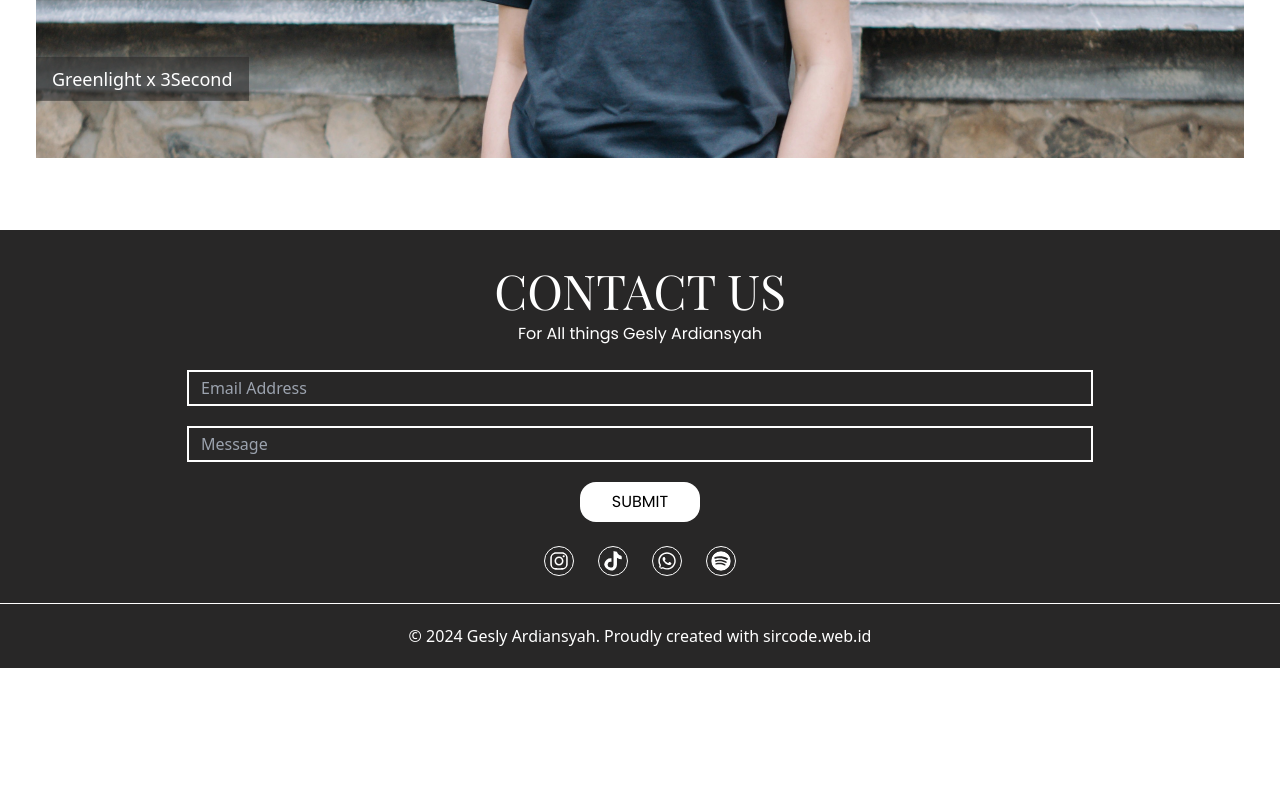
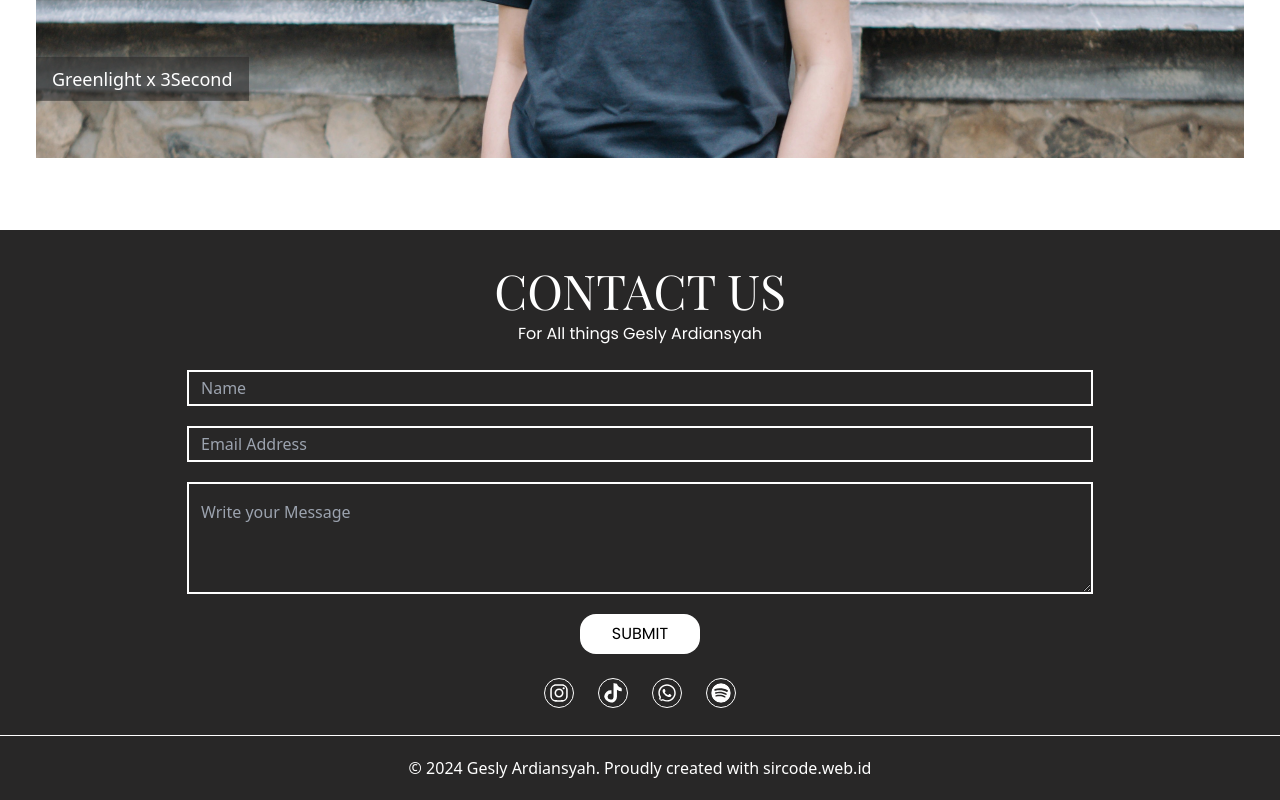
Before and after one commit to rifkyaa/gesly-ardiansyah, a Next.js app: page /projects in a window 1280 px wide. Shown: the part 4447-5247 px from the top of the page. Before the commit the page ends 5115 px from the top, so only its background shows below. Built offline with nearby package versions, Linux system fonts and the light colour scheme; a web font is replaced by a local one.

Commit message:
add Fitur(emailjs)

```diff
--- a/package.json
+++ b/package.json
@@ -6,10 +6,11 @@
     "dev": "next dev --turbopack",
     "build": "next build",
     "start": "next start",
-    "export":"next export",
+    "export": "next export",
     "lint": "next lint"
   },
   "dependencies": {
+    "@emailjs/browser": "^4.4.1",
     "dotenv": "^16.4.7",
     "i18next": "^24.2.0",
     "i18next-browser-languagedetector": "^8.0.2",
--- a/src/components/Contact.jsx
+++ b/src/components/Contact.jsx
@@ -1,31 +1,82 @@
+import { useState } from 'react'
 import { FaInstagram, FaTiktok, FaWhatsapp, FaSpotify } from "react-icons/fa";
 import Link from "next/link";
 import Footer from "./Footer";
+import emailjs from '@emailjs/browser';
 
 const Contact = () => {
+  const [name, setName] = useState('');
+  const [email, setEmail] = useState('');
+  const [message, setMessage] = useState('');
+
+  const handleSubmit = (e) => {
+    e.preventDefault();
+
+
+    // Your EmailJS service ID, template ID, and Public Key
+    const serviceId = 'service_bggrfui';
+    const templateId = 'template_qo39gyf';
+    const publicKey = 'K6qjDl2qA7S0qiAA5';
+
+    // Create a new object that contains dynamic template params
+    const templateParams = {
+      from_name: name,
+      from_email: email,
+      to_name: 'Gesly Ardiansyah',
+      message: message,
+    };
+
+    // Send the email using EmailJS
+    emailjs.send(serviceId, templateId, templateParams, publicKey)
+      .then((response) => {
+        alert('Terimakasih, Email Telah Terkirim. Kami Akan Respon Secepatnya!', response);
+        setName('');
+        setEmail('');
+        setMessage('');
+      })
+      .catch((error) => {
+        alert('Gagal Mengirim Email:', error);
+      });
+
+      setTimeout(() => {
+        e.target.reset();
+       }, 2000)
+  }
+
+
   return (
     <section id='contact' className='relative py-12 md:px-9 md:py-9 bg-primaryDark dark:bg-primaryLight flex flex-col justify-center items-center gap-6'>
       <div className='flex flex-col justify-center items-center gap-2'>
         <h1 className='font-playfair text-5xl uppercase text-center text-primaryLight dark:text-primaryDark'>Contact Us</h1>
         <p className='font-poppins text-center text-primaryLight dark:text-primaryDark'>For All things Gesly Ardiansyah</p>
       </div>
-      <div className='flex flex-col justify-center items-center gap-5 w-full'>
+      <form onSubmit={handleSubmit} className='flex flex-col justify-center items-center gap-5 w-full'>
+        <input
+          type="text"
+          id="name"
+          className="w-[80%] md:w-[60%] lg:w-[75%] h-7 px-3 py-4 bg-transparent border-2 text-primaryLight border-primaryLight dark:text-primaryDark dark:border-primaryDark outline-none"
+          placeholder="Name"
+          onChange={(e) => setName(e.target.value)}
+        />
         <input
           type="email"
-          name="name"
           id="email"
-          className="w-[80%] md:w-[60%] lg:w-[75%] h-7 px-3 py-4 bg-transparent border-2 text-primaryLight border-primaryLight dark:text-primaryDark dark:border-primaryDark"
+          className="w-[80%] md:w-[60%] lg:w-[75%] h-7 px-3 py-4 bg-transparent border-2 text-primaryLight border-primaryLight dark:text-primaryDark dark:border-primaryDark outline-none"
           placeholder="Email Address"
+          onChange={(e) => setEmail(e.target.value)}
         />
-        <input
-            type="text"
-            className="w-[80%] md:w-[60%] lg:w-[75%] h-7 px-3 py-4 bg-transparent border-2 text-primaryLight border-primaryLight dark:text-primaryDark dark:border-primaryDark"
-            placeholder="Message"
-        />
+        <textarea
+          name="message"
+          cols="30"
+          rows="10" className='w-[80%] md:w-[60%] lg:w-[75%] h-[7rem] px-3 py-4 bg-transparent border-2 text-primaryLight border-primaryLight dark:text-primaryDark dark:border-primaryDark outline-none'
+          placeholder='Write your Message'
+          onChange={(e) => setMessage(e.target.value)}
+        >
+        </textarea>
         <button className='bg-primaryLight dark:bg-primaryDark dark:text-primaryLight px-8 py-2 rounded-2xl font-poppins uppercase'>
           Submit
         </button>
-      </div>
+      </form>
       <div className='flex justify-center items-center gap-11 md:gap-6 mb-14'>
         <Link href='https://www.instagram.com/geslyardiansyah/' target="_blank">
           <FaInstagram className="border border-primaryLight dark:border-primaryDark text-primaryLight dark:text-primaryDark text-3xl rounded-full p-1"/>
```
Also changed, not shown: 1 other file (tests, documents, lock files or other folders).
